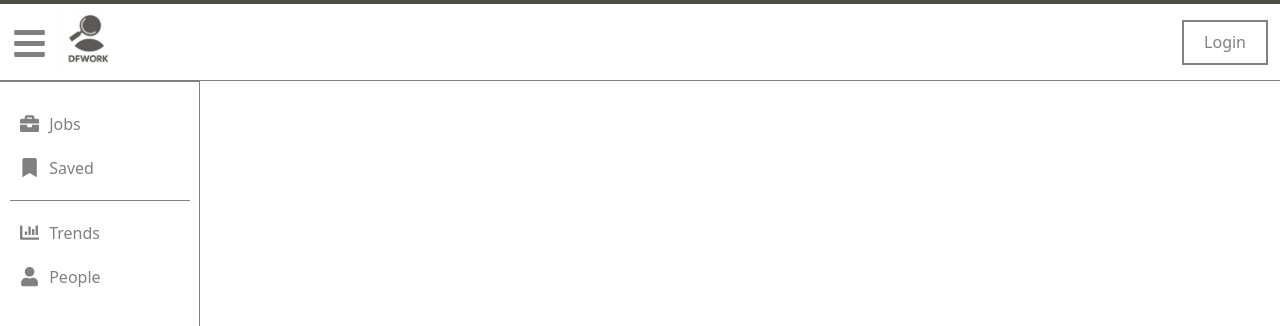
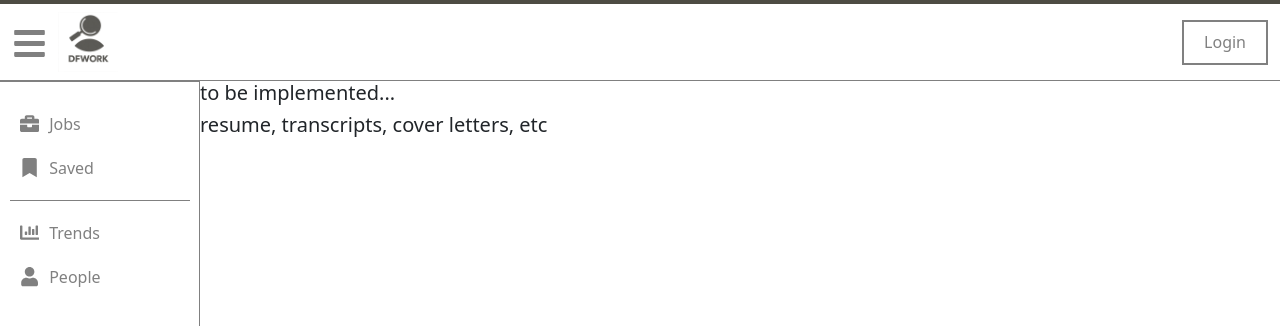
Before and after one commit to TJordahl90/Capstone-Web-Crawler, a React (Vite) app in the folder frontend/: page /documents in a window 1280 px wide. Shown: the top 326 px of the page. Built offline with nearby package versions, Linux system fonts and the light colour scheme.

Commit message:
added Documents page, not implemented

```diff
--- a/frontend/src/App.jsx
+++ b/frontend/src/App.jsx
@@ -10,6 +10,7 @@ import SavedJobs from "./components/SavedJobs";
 import Verification from "./components/Verification";
 import MobileNavBar from "./components/MobileNavBar";
 import PasswordReset from "./components/PasswordReset";
+import Documents from "./components/Documents";
 import "bootstrap/dist/css/bootstrap.min.css";
 
 
@@ -23,6 +24,7 @@ function App() {
 		window.innerWidth > 480 && window.innerWidth <= 770
 	);
 	const [isMobile, setIsMobile] = useState(window.innerWidth <= 480);
+
 	useEffect(() => {
 		const handleResize = () => {
 			const width = window.innerWidth;
@@ -45,18 +47,19 @@ function App() {
 							<>
 								<Routes>
 									<Route path="/find-jobs" element={<FindJobs />} />
+									<Route path="/saved-jobs" element={<SavedJobs />} />
 									<Route path="/account" element={<Account />} />
-									<Route path="/saved-jobs" element={<SavedJobs />} />
+									<Route path="/documents" element={<Documents />} />
 								</Routes>
 								{isMobile && showNavMenus && <MobileNavBar />}
 							</>
-
 						</SidePanel>
 					) : (
 						<Routes>
 							<Route path="/find-jobs" element={<FindJobs />} />
+							<Route path="/saved-jobs" element={<SavedJobs />} />
 							<Route path="/account" element={<Account />} />
-							<Route path="/saved-jobs" element={<SavedJobs />} />
+							<Route path="/documents" element={<Documents />} />
 						</Routes>
 					)}
 				</>
--- /dev/null
+++ b/frontend/src/components/Documents.jsx
@@ -0,0 +1,11 @@
+const Documents = () => {
+
+    return (
+        <div>
+            <h5>to be implemented...</h5>
+            <h5>resume, transcripts, cover letters, etc</h5>
+        </div>
+    );
+};
+
+export default Documents;
--- a/frontend/src/components/Navbar.jsx
+++ b/frontend/src/components/Navbar.jsx
@@ -72,6 +72,7 @@ const Navbar = ({ setCollapsed, collapsed }) => {
             </NavBar.Brand>
           )}
         </div>
+
         {!isMobile && (
           <Offcanvas show={show} onHide={() => setShow(false)} className="navbar-canvas-container" placement="start">
             <Offcanvas.Body className="navbar-canvas">
@@ -112,7 +113,9 @@ const Navbar = ({ setCollapsed, collapsed }) => {
                   </Dropdown.Toggle>
 
                   <Dropdown.Menu className="dropdown-menu-custom align-left">
-                    <Dropdown.Item href="/account">Edit Profile</Dropdown.Item>
+                    <Dropdown.Item href="/account">Profile</Dropdown.Item>
+                    <Dropdown.Item href="/documents">Documents</Dropdown.Item>
+                    <Dropdown.Item href="/#">Settings</Dropdown.Item>
                     <Dropdown.Item onClick={handleLogout}>Log Out</Dropdown.Item>
                   </Dropdown.Menu>
                 </Dropdown>
@@ -122,8 +125,6 @@ const Navbar = ({ setCollapsed, collapsed }) => {
               <Nav.Link href="/login" className="loginpg-btn">Login</Nav.Link>
             )}
           </div>
-
-
         </div>
 
       </Container>
```
